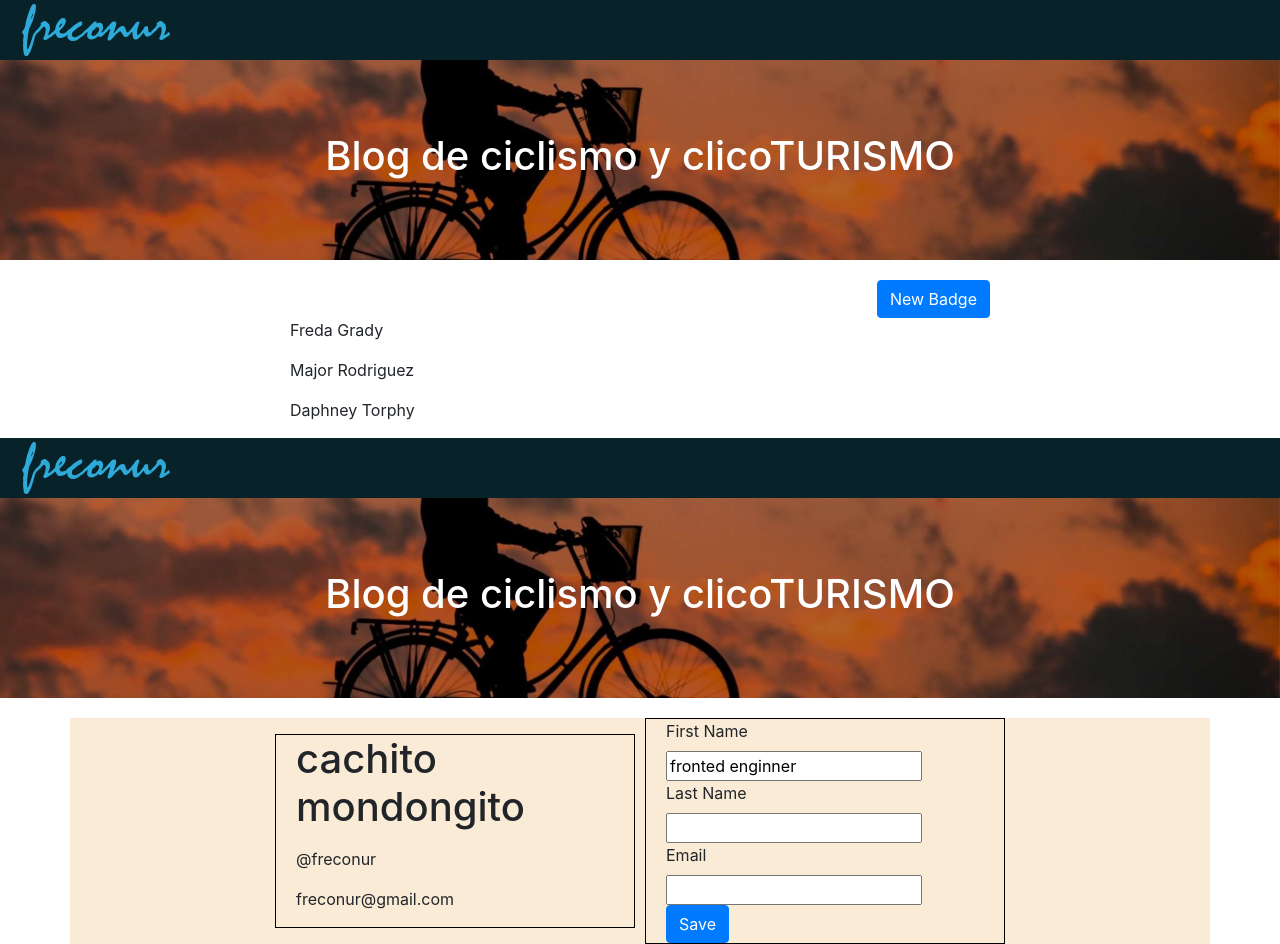
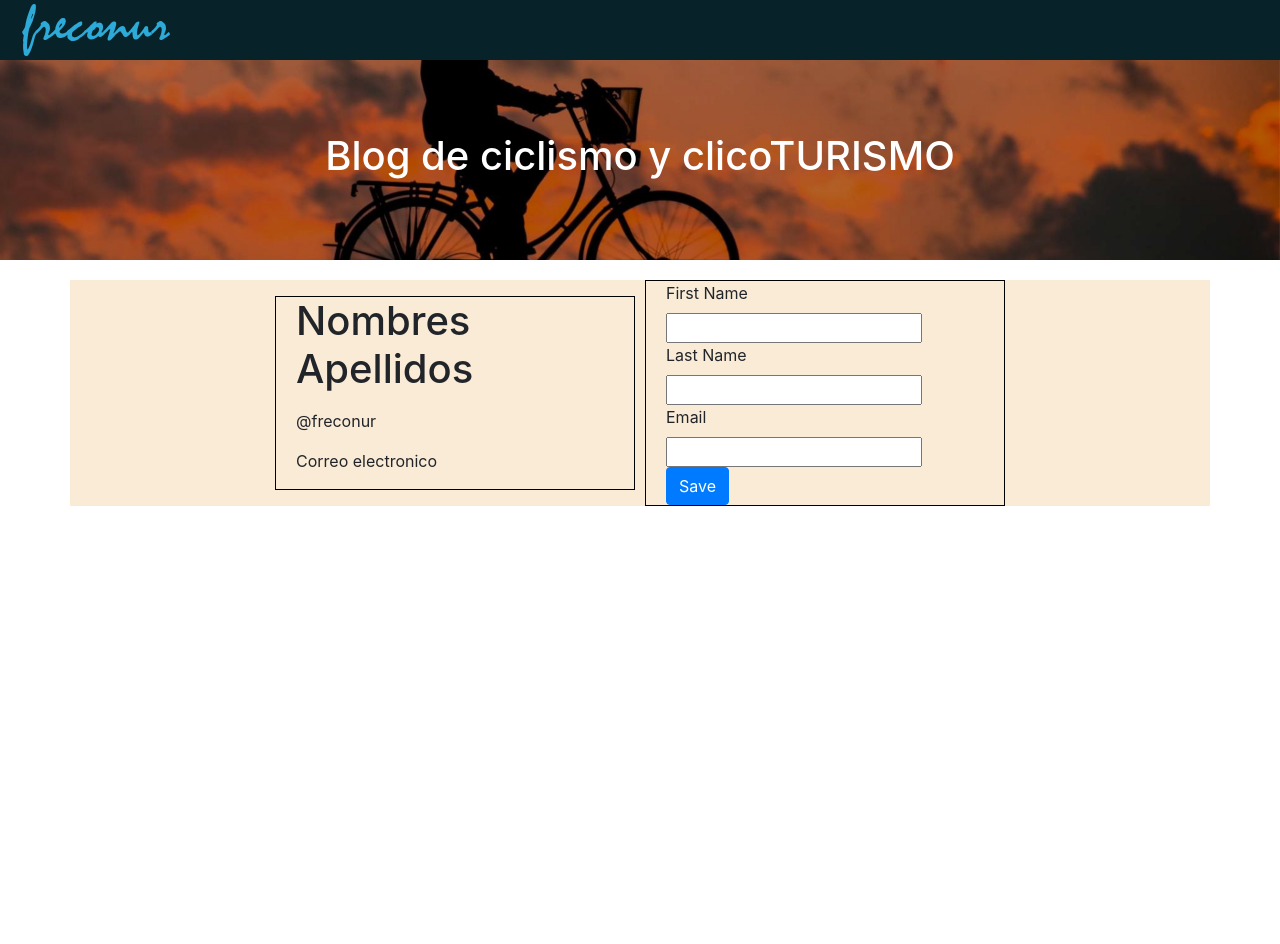
Before and after one commit to freconur/practice-forms-2, a React (Create React App) app: page /badges/new in a window 1280 px wide. After the commit the page ends 800 px from the top, so only its background shows below. Built offline with nearby package versions, Linux system fonts and the light colour scheme; the HTML template or start-up script is replaced by a standard one.

Commit message:
mi cumpleanos

```diff
--- a/src/components/App.js
+++ b/src/components/App.js
@@ -1,14 +1,18 @@
 import React from 'react';
-import { Route, BrowserRouter } from 'react-router-dom';
+import Layout from './Layout';
+import { BrowserRouter, Switch, Route } from 'react-router-dom';
 import Badges from '../pages/Badges';
-import BadgeNew from '../pages/BadgeNew'
+import BadgeNew from '../pages/BadgeNew';
+
 function  App() {
 	return (
 		<BrowserRouter>
-			<div>
-				<Route path="/badges" component={Badges}  />
-				<Route path="/badges/new" component={BadgeNew}  />
-			</div>
+		<Layout>
+			<Switch>
+				<Route exact path="/badges" component={Badges}  />
+				<Route exact path="/badges/new" component={BadgeNew}  />
+			</Switch>
+		</Layout>
 		</BrowserRouter>
 	)
 }
--- a/src/components/BadgesForm.js
+++ b/src/components/BadgesForm.js
@@ -2,35 +2,7 @@ import React from 'react' ;
 
 class BadgesForm extends  React.Component {
 
-	state = {
-		fisrtName: "fronted enginner"
-	};
 
-
-	//el handleChange es un atributo del input que lo usamos como funcion para poder usar los datos a nuestro conveniencia
-	handleChange = e => {
-
-			// console.log({value: e.target.value});
-
-			//el setState ayuda a guardar los datos en memoria, pero solamente los guarda
-			this.setState({
-			//con esto podemos ver la informacion de cada uno de los inputs de nuestro form, pero se iran remplaznado segun vayamos llenandolos
-				// firstName: e.target.value,
-				// lastName: e.target.value,
-				// email: e.target.value,
-
-				//con este metodo, podremos llenar los inputs sin que se reemplaze los datos de los inputs ya que generan un valor independiente
-				[e.target.name] : e.target.value,
-
-			})
-
-	}
-	//handleChange = e => {
-	// 	this.setState ({
-	// 		[e.target.name]: e.target.value,
-
-	// 	})
-	// };
 		handleSubmit = e => {
 			e.preventDefault();
 			console.log('form was submited');
@@ -43,32 +15,32 @@ class BadgesForm extends  React.Component {
 							<div>
 								<label>First Name</label> <br />
 								<input
-								onChange={this.handleChange}
+								onChange={this.props.onChange}
 								type="text"
-								name="fisrtName"
+								name="firstName"
 								//le pasamos un props adicion VALUE, es el que va tener y va desplegar cada uno de los inputs, lo que debemos hacer es leer la informacion desde el estado
 
 								//para leer informacion dle estado se usa el "state", pero para escribirlo usamos "setState"
-								value={this.state.fisrtName}
+								value={this.props.formValues.fisrtName}
 
 								/>
 								</div>
 							<div>
 								<label>Last Name</label><br />
 								<input
-								onChange={this.handleChange}
+								onChange={this.props.onChange}
 								type="text"
 								name="lastName"
-								value={this.state.lastName}
+								value={this.props.formValues.lastName}
 								/>
 							</div>
 							<div>
 								<label>Email</label><br />
 								<input
-								onChange={this.handleChange}
+								onChange={this.props.onChange}
 								type="email"
 								name="email"
-								value={this.state.email}
+								value={this.props.formValues.email}
 								/>
 							</div>
 						<button onclick={this.handleSubmit} className="btn btn-primary">Save
--- /dev/null
+++ b/src/components/Badgeslist.js
@@ -0,0 +1,21 @@
+import React from 'react';
+
+class Badgeslist extends React.Component {
+    render(){
+        return(
+					<ul className="list-unstyled">
+										{this.props.badges.map((badge) => {
+											return (
+												<li key={badge.id}>
+													<p>
+														{badge.firstName} {badge.lastName}
+													</p>
+												</li>
+											)
+										})}
+									</ul>
+        )
+    }
+}
+
+export default Badgeslist;
--- /dev/null
+++ b/src/components/Layout.js
@@ -0,0 +1,13 @@
+import React from 'react';
+import Navbar from './Navbar';
+function Layout(props) {
+    return(
+        <div>
+            <Navbar />
+            {props.children}
+
+        </div>
+    )
+}
+
+export default Layout;
--- a/src/pages/BadgeNew.js
+++ b/src/pages/BadgeNew.js
@@ -5,21 +5,40 @@ import Navbar from '../components/Navbar';
 import './styles/BadgeNew.css'
 import Hero from '../components/Hero'
 class BadgeNew extends React.Component {
+
+		state = { form: {
+			firstName:"",
+			lastName:"",
+			email:"",
+
+		} };
+
+		handleChange = e => {
+			this.setState({
+				form: {
+					...this.state.form,
+					[e.target.name] : [e.target.value],
+				}
+			});
+		}
+
     render() {
         return (
 					<div>
-						<Navbar />
 						<Hero />
 						<div className="container">
 									<div className="Badge__container">
 											<Badge
-											firstName="cachito"
-											lastName="mondongito"
-											email="freconur@gmail.com"
+											firstName={this.state.form.firstName || 'Nombres'}
+											lastName={this.state.form.lastName || 'Apellidos'}
+											email={this.state.form.email || 'Correo electronico'}
 											/>
 											</div>
 									<div className="BadgeForm__container">
-										<BadgesForm />
+										<BadgesForm
+										onChange={this.handleChange}
+										formValues={this.state.form}
+										/>
 									</div>
 							</div>
 					</div>
--- a/src/pages/Badges.js
+++ b/src/pages/Badges.js
@@ -3,7 +3,7 @@ import Navbar from '../components/Navbar';
 import Hero from '../components/Hero';
 import { findAllByTestId } from '@testing-library/dom';
 import './styles/Badges.css';
-
+import Badgeslist from '../components/Badgeslist';
 class Badges extends React.Component {
 
 	state = {
@@ -43,7 +43,6 @@ class Badges extends React.Component {
 	render() {
 		return (
 			<div>
-				<Navbar />
 				<Hero />
 
 					<div className="Badges__container">
@@ -53,17 +52,9 @@ class Badges extends React.Component {
 						<div>
 							<div className="Badges__list">
 								<div className="Badgeslist__container">
-									<ul className="list-unstyled">
-										{this.state.data.map((badge) => {
-											return (
-												<li key={badge.id}>
-													<p>
-														{badge.firstName} {badge.lastName}
-													</p>
-												</li>
-											)
-										})}
-									</ul>
+									<Badgeslist
+									badges={this.state.data}
+									/>
 
 								</div>
 							</div>
```
